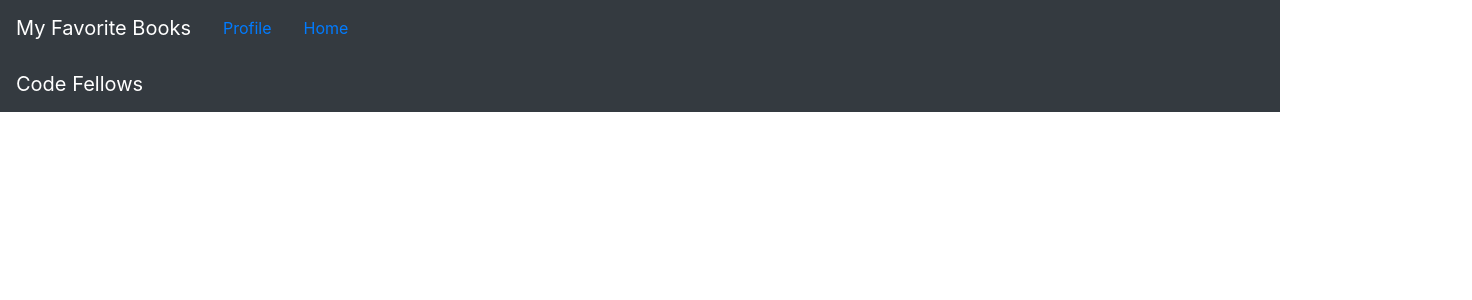
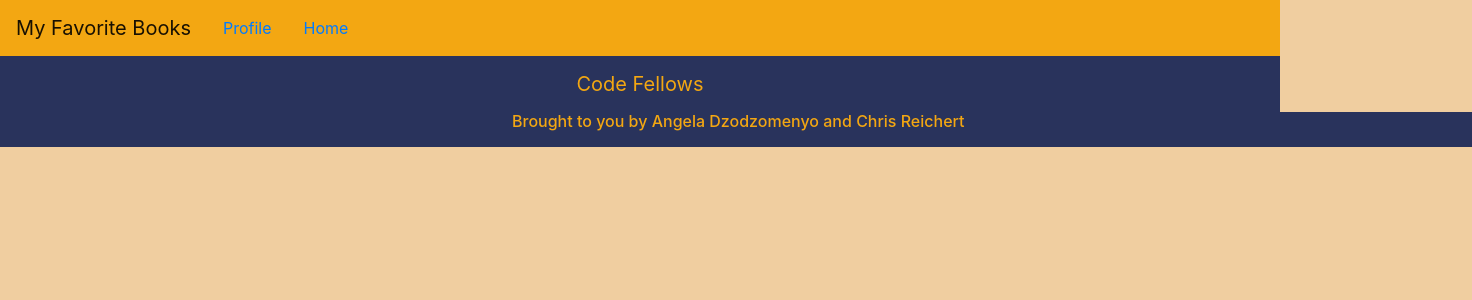
Before and after one commit to reichertc2/can-of-books, a React (Create React App) app: page /create in a window 1280 px wide. Shown: the top 300 px of the page, 1472 px wide, since content can reach past the window. Built offline with nearby package versions, Linux system fonts and the light colour scheme.

Commit message:
refactored and beautified

```diff
--- a/src/App.js
+++ b/src/App.js
@@ -1,4 +1,5 @@
 import React from 'react';
+import './Styles/App.css';
 import Header from './Components/Header.js';
 import Footer from './Components/Footer.js';
 import 'bootstrap/dist/css/bootstrap.min.css';
--- a/src/Components/BestBooks.js
+++ b/src/Components/BestBooks.js
@@ -5,10 +5,6 @@
 class BestBooks extends React.Component {
   constructor(props) {
     super(props);
-    // this.state = {
-    //   books: [],
-    //   showBooks: false
-    // };
   }
 
   /* TODO: Make a GET request to your API to fetch books for the logged in user  */
@@ -16,19 +12,12 @@
     this.props.getBooks();
   }
 
-
-
-
-
   render() {
-
     /* TODO: render user's books in a Carousel */
     return (
       <>
-        <h2>My Essential Lifelong Learning &amp; Formation Shelf</h2>
-
+        <h2 style={{display:'inline-block'}}>My Essential Lifelong Learning &amp; Formation Shelf</h2>
         {this.props.showBooks ? <Books books={this.props.books} deleteBook={this.props.deleteBook} /> : <h3>Books not found.</h3>}
-
       </>
     );
   }
--- a/src/Components/BookFormModal.js
+++ b/src/Components/BookFormModal.js
@@ -32,7 +32,7 @@
   render() {
     return (
       <>
-        <Button onClick={this.props.handleShow}>
+        <Button style={{ backgroundColor: '#534d41' , border: '1px solid transparent', display:'inline-block'}} onClick={this.props.handleShow}>
           Add a book
         </Button>
         <Modal show={this.props.showModal} style={{ color: 'black' }}>
--- a/src/Components/Books.js
+++ b/src/Components/Books.js
@@ -5,18 +5,18 @@
 class Books extends React.Component {
   render() {
     return (
-      <Carousel style={{ minHeight: '25rem' , color: 'black'}}>
+      <Carousel style={{ minHeight: '30rem', color: 'black', backgroundColor: 'transparent' }}>
         {this.props.books.map((el) =>
           <Carousel.Item key={el._id}>
-            <img
+            <img style={{ display: 'inline-block', margin: '0px auto', backgroundColor: 'transparent' }}
               className="d-block"
-              src="https://via.placeholder.com/150"
+              src="https://via.placeholder.com/400"
               alt="First slide"
             />
-            <Carousel.Caption style={{ color: 'black' }}>
-              <h3>{el.title}</h3>
-              <p>{el.description}</p>
-              <Button onClick={() => this.props.deleteBook(el._id)}>
+            <Carousel.Caption style={{ color: 'black', backgroundColor: 'transparent' }}>
+              <h3 style={{ backgroundColor: 'transparent' }} >{el.title}</h3>
+              <p style={{ backgroundColor: 'transparent' }}>{el.description}</p>
+              <Button style={{ backgroundColor: '#534d41' , border: '1px solid transparent'  }} onClick={() => this.props.deleteBook(el._id)}>
                 Delete
               </Button>
             </Carousel.Caption>
--- a/src/Components/Footer.js
+++ b/src/Components/Footer.js
@@ -4,9 +4,12 @@
 class Footer extends React.Component {
   render() {
     return (
-      <Navbar collapseOnSelect expand="lg" bg="dark" variant="dark">
-        <Navbar.Brand>Code Fellows</Navbar.Brand>
-      </Navbar>
+      <footer style={{backgroundColor:'#29335c'}}>
+        <Navbar style={{backgroundColor:'#29335c'}} collapseOnSelect expand="lg" >
+          <Navbar.Brand style={{backgroundColor:'#29335c', color:'#f3a712', margin: '0px auto'}}>Code Fellows</Navbar.Brand>
+        </Navbar>
+        <h4 style={{backgroundColor:'#29335c', color:'#f3a712', margin: '0px 40%', fontSize:'1rem', width: '75%', padding:'0rem 0rem 1rem'}}>Brought to you by Angela Dzodzomenyo and Chris Reichert</h4>
+      </footer>
     );
   }
 }
--- a/src/Components/Header.js
+++ b/src/Components/Header.js
@@ -1,18 +1,20 @@
 import React from 'react';
 import { Navbar, NavItem } from 'react-bootstrap';
 import { Link } from 'react-router-dom';
-import './Header.css';
+import '../Styles/Header.css';
 
 class Header extends React.Component {
   render() {
     return (
-      <Navbar collapseOnSelect expand="lg" bg="dark" variant="dark">
-        <Navbar.Brand>My Favorite Books</Navbar.Brand>
-        <NavItem><Link to="/profile" className="nav-link">Profile</Link></NavItem>
-        {/* TODO: if the user is logged in, render a navigation link to profile page */}
-        <NavItem><Link to="/" className="nav-link">Home</Link></NavItem>
-        {/* TODO: if the user is logged in, render the `LogoutButton` */}
-      </Navbar>
+      <header>
+        <Navbar collapseOnSelect expand="lg" style={{backgroundColor: '#f3a712'}}>
+          <Navbar.Brand style={{backgroundColor: '#f3a712'}}>My Favorite Books</Navbar.Brand>
+          <NavItem style={{backgroundColor: '#f3a712'}}><Link to="/profile" className="nav-link">Profile</Link></NavItem>
+          {/* TODO: if the user is logged in, render a navigation link to profile page */}
+          <NavItem style={{backgroundColor: '#f3a712'}}><Link to="/" className="nav-link">Home</Link></NavItem>
+          {/* TODO: if the user is logged in, render the `LogoutButton` */}
+        </Navbar>
+      </header>
     );
   }
 }
--- a/src/Components/Main.js
+++ b/src/Components/Main.js
@@ -6,17 +6,18 @@
   render() {
     return (
       <>
+        <BookFormModal
+          handleClose={this.props.handleClose}
+          handleShow={this.props.handleShow}
+          showModal={this.props.showModal}
+          onCreate={this.props.onCreate} />
         <BestBooks
           newBook={this.props.newBook}
           books={this.props.books}
           showBooks={this.props.showBooks}
           getBooks={this.props.getBooks}
           deleteBook={this.props.deleteBook} />
-        <BookFormModal
-          handleClose={this.props.handleClose}
-          handleShow={this.props.handleShow}
-          showModal={this.props.showModal}
-          onCreate={this.props.onCreate} />
+
       </>
     );
   }
--- /dev/null
+++ b/src/Styles/App.css
@@ -0,0 +1,8 @@
+* {
+    box-sizing: border-box;
+    background-color: #f0cea0;
+}
+
+main {
+    background-color: #f3a712;
+}
--- a/src/Components/Header.css
+++ b/src/Styles/Header.css
@@ -1,3 +1,7 @@
+header{
+  background-color: #DB2B39;
+}
+
 a{
   color:#fff;
 }
```
Also changed, not shown: src/Styles/Login.css (renamed from src/Components/Login.css), 1 other file (tests, documents, lock files or other folders).
